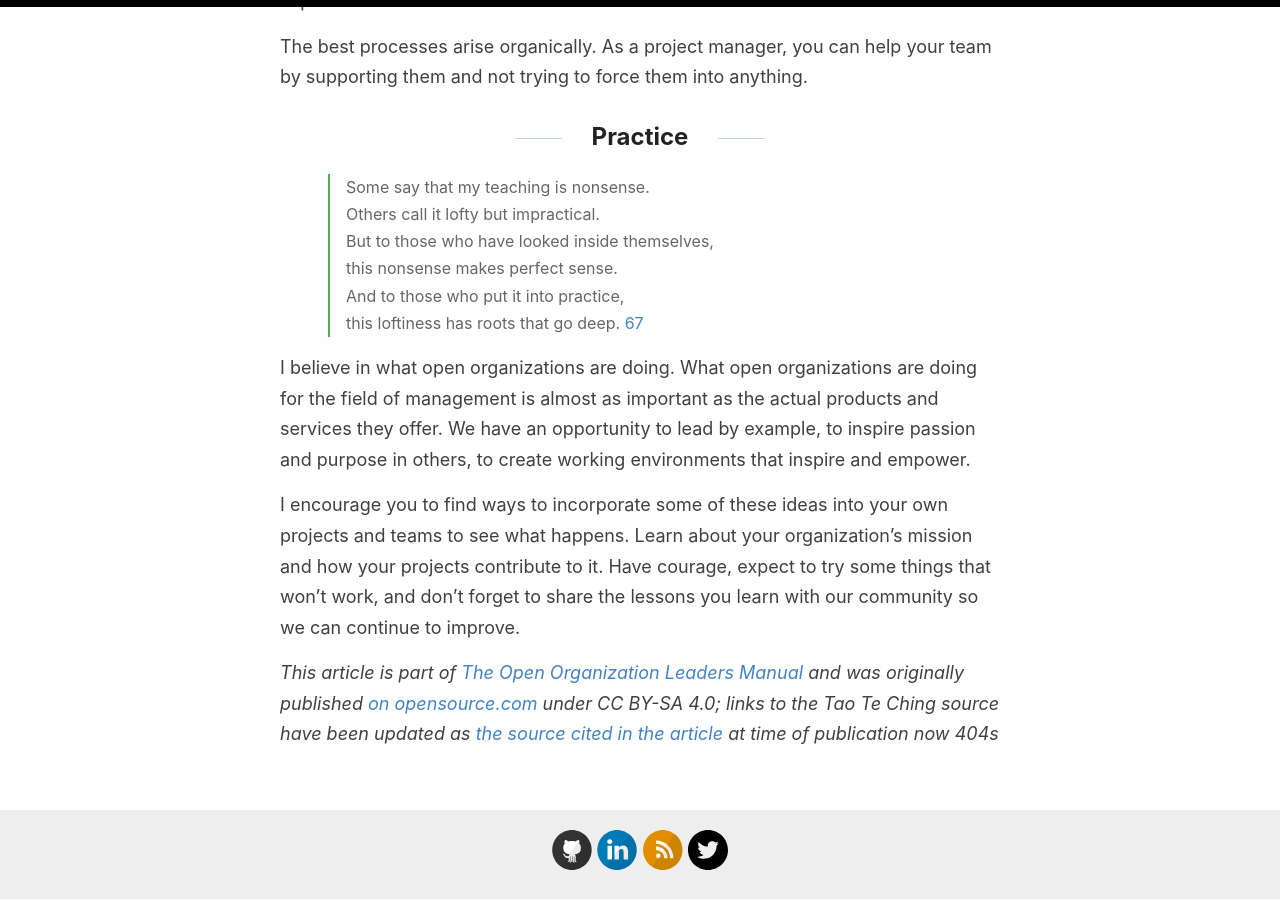
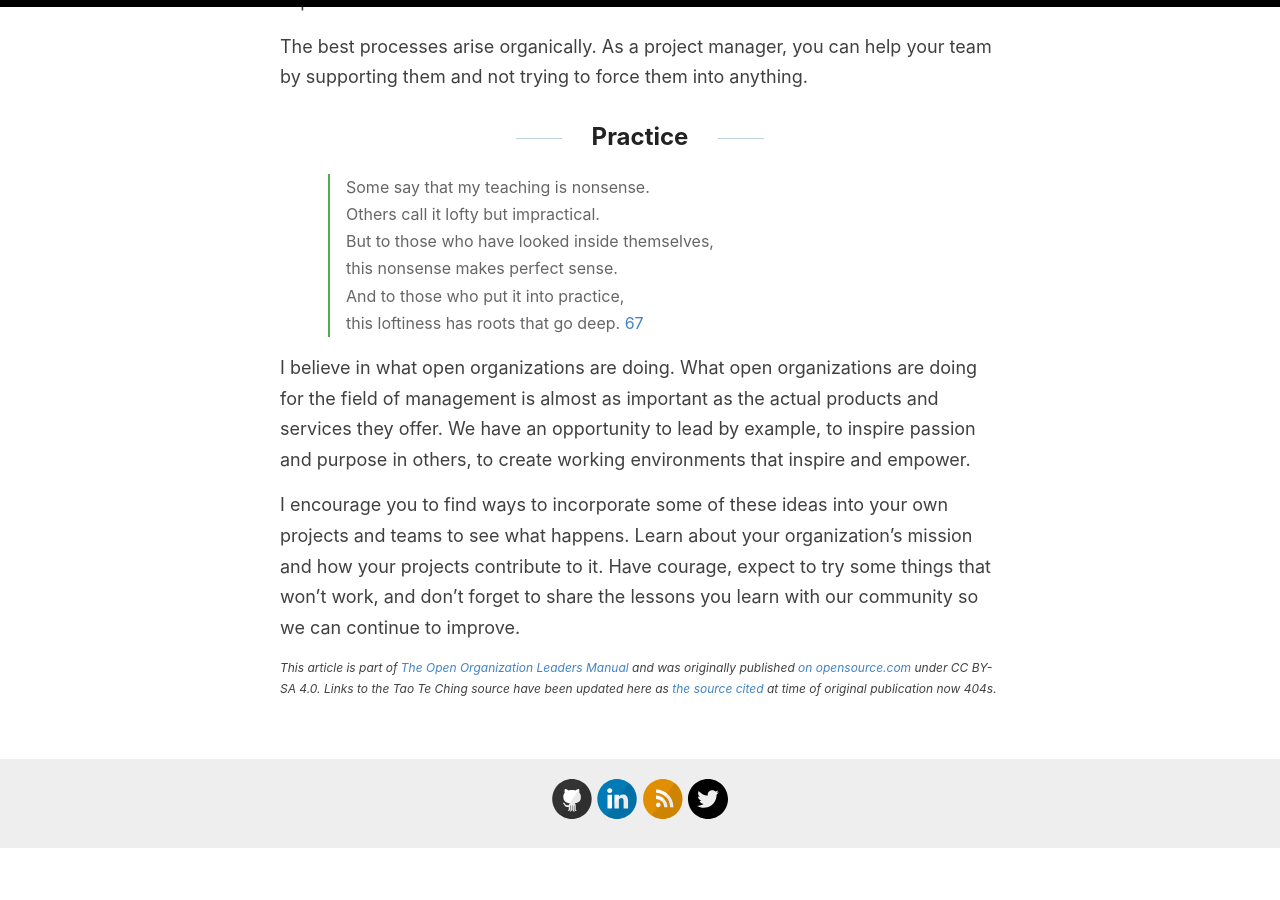
Before and after one commit to amatlack/amatlack.github.io, a Jekyll site: the page built from _posts/2016-02-25-the-tao-of-project-management.md, in a window 1280 px wide and 900 px high, scrolled down 5684 px. Built offline with Jekyll 4.4.1, drawn with Linux system fonts in a browser that asks for light colours; after the commit the page ends 6533 px from its top, so only the background shows below that.

Commit message:
updating license footer

```diff
--- a/_posts/2016-02-25-the-tao-of-project-management.md
+++ b/_posts/2016-02-25-the-tao-of-project-management.md
@@ -141,4 +141,7 @@ I believe in what open organizations are doing. What open organizations are doin
 
 I encourage you to find ways to incorporate some of these ideas into your own projects and teams to see what happens. Learn about your organization's mission and how your projects contribute to it. Have courage, expect to try some things that won't work, and don't forget to share the lessons you learn with our community so we can continue to improve.
 
-_This article is part of [The Open Organization Leaders Manual](https://github.com/open-organization/open-org-leaders-manual) and was originally published [on opensource.com](https://opensource.com/open-organization/16/2/tao-project-management) under CC BY-SA 4.0; links to the Tao Te Ching source have been updated as [the source cited in the article](http://acc6.its.brooklyn.cuny.edu/%7Ephalsall/texts/taote-v3.html) at time of publication now 404s_
+
+<div class="license_footer">
+  <p>This article is part of <a href="https://github.com/open-organization/open-org-leaders-manual">The Open Organization Leaders Manual</a> and was originally published <a href="https://opensource.com/open-organization/16/2/tao-project-management">on opensource.com</a> under CC BY-SA 4.0. Links to the Tao Te Ching source have been updated here as <a href="http://acc6.its.brooklyn.cuny.edu/%7Ephalsall/texts/taote-v3.html">the source cited</a> at time of original publication now 404s.</p>
+</div>
```
